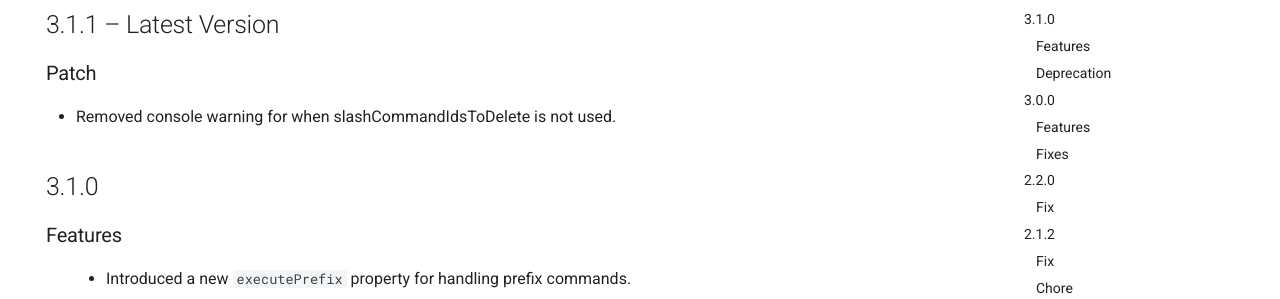
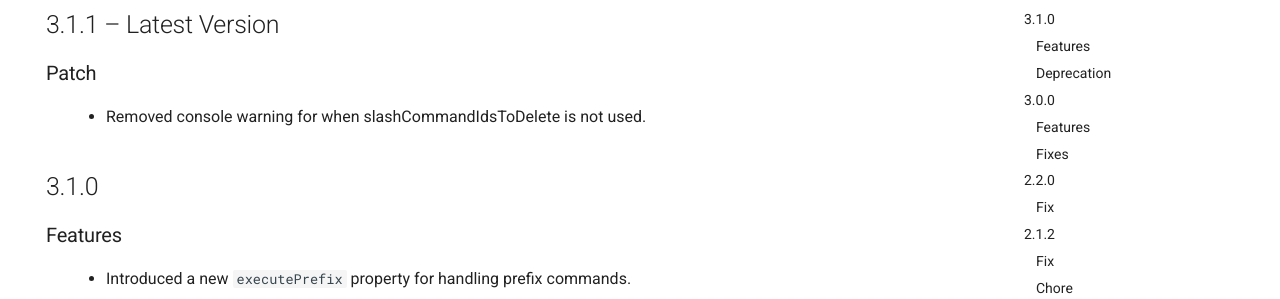
Before and after one commit to bng94/discord-features-handler, an MkDocs documentation site: the page built from docs/release-notes.md, in a window 1280 px wide. Shown: the part 221-520 px from the top of the page. Built offline with MkDocs 1.6.1 and Material for MkDocs 9.7.7, drawn with Linux system fonts in a browser that asks for light colours.

```diff
--- a/docs/release-notes.md
+++ b/docs/release-notes.md
@@ -13,7 +13,7 @@ hide:
 ## 3.1.1 – Latest Version
 
 ### Patch
-- Removed console warning for when slashCommandIdsToDelete is not used.
+: - Removed console warning for when slashCommandIdsToDelete is not used.
 
 
 ## 3.1.0
```
